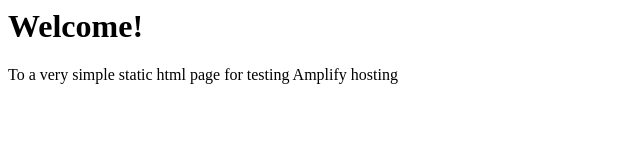
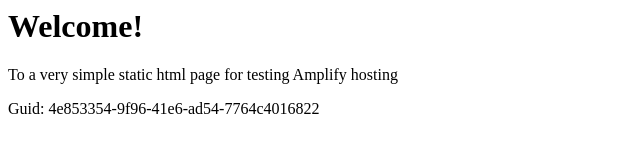
Before and after one commit to aws-aemilia-yul/Github-PR-Commit-Integration-Test-DoNotTouch-v0-prod-ca-central-1, a website: page src/index.html in a window 1280 px wide. Shown: the whole page, without its empty margins (0-640 px from the left). Drawn offline with Linux system fonts and the light colour scheme.

Commit message:
commit from integ tests

```diff
--- a/src/index.html
+++ b/src/index.html
@@ -1,3 +1,5 @@
+
+
 <html lang="en">
 
 <head>
@@ -10,6 +12,6 @@
 <body>
     <h1>Welcome!</h1>
     <p>To a very simple static html page for testing Amplify hosting</p>
-</body>
+    <p>Guid: 4e853354-9f96-41e6-ad54-7764c4016822</p></body>
 
 </html>
```
